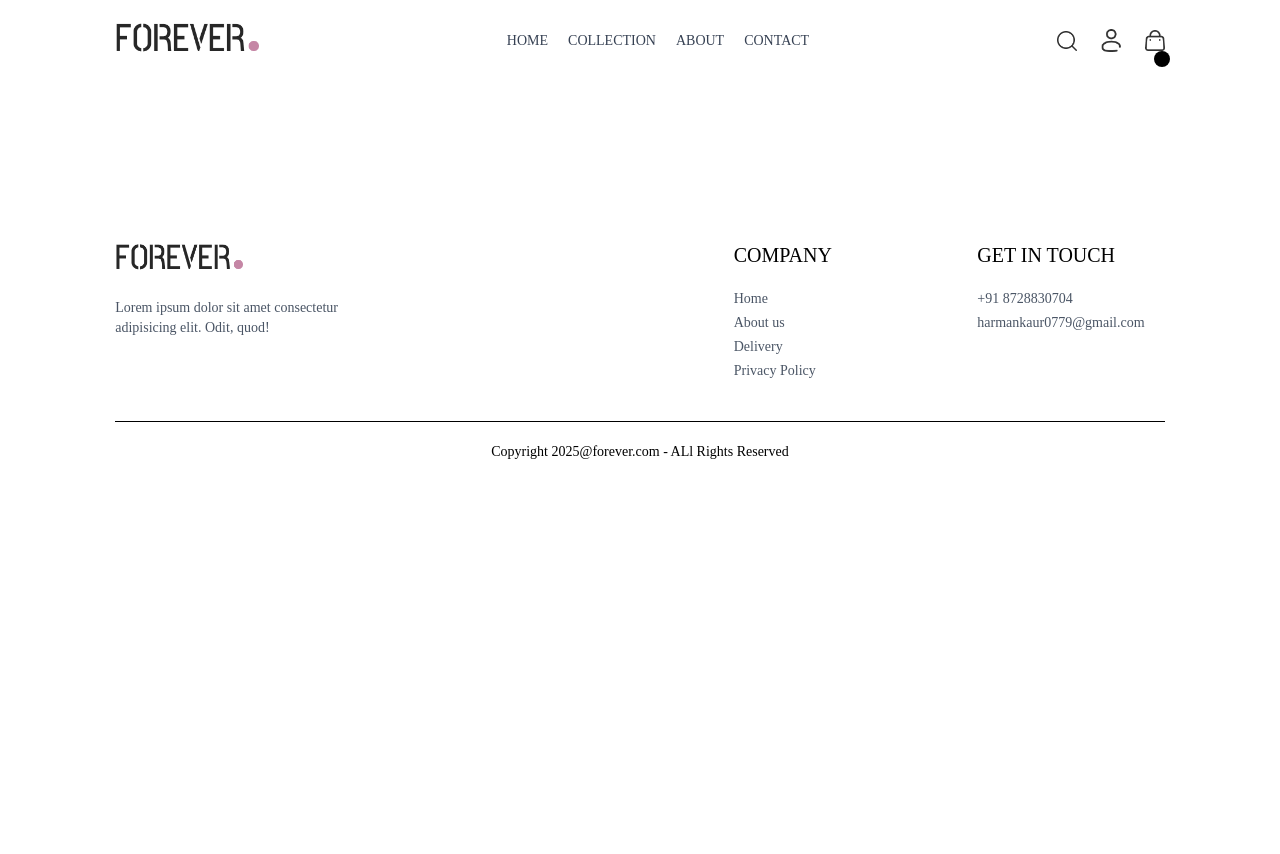
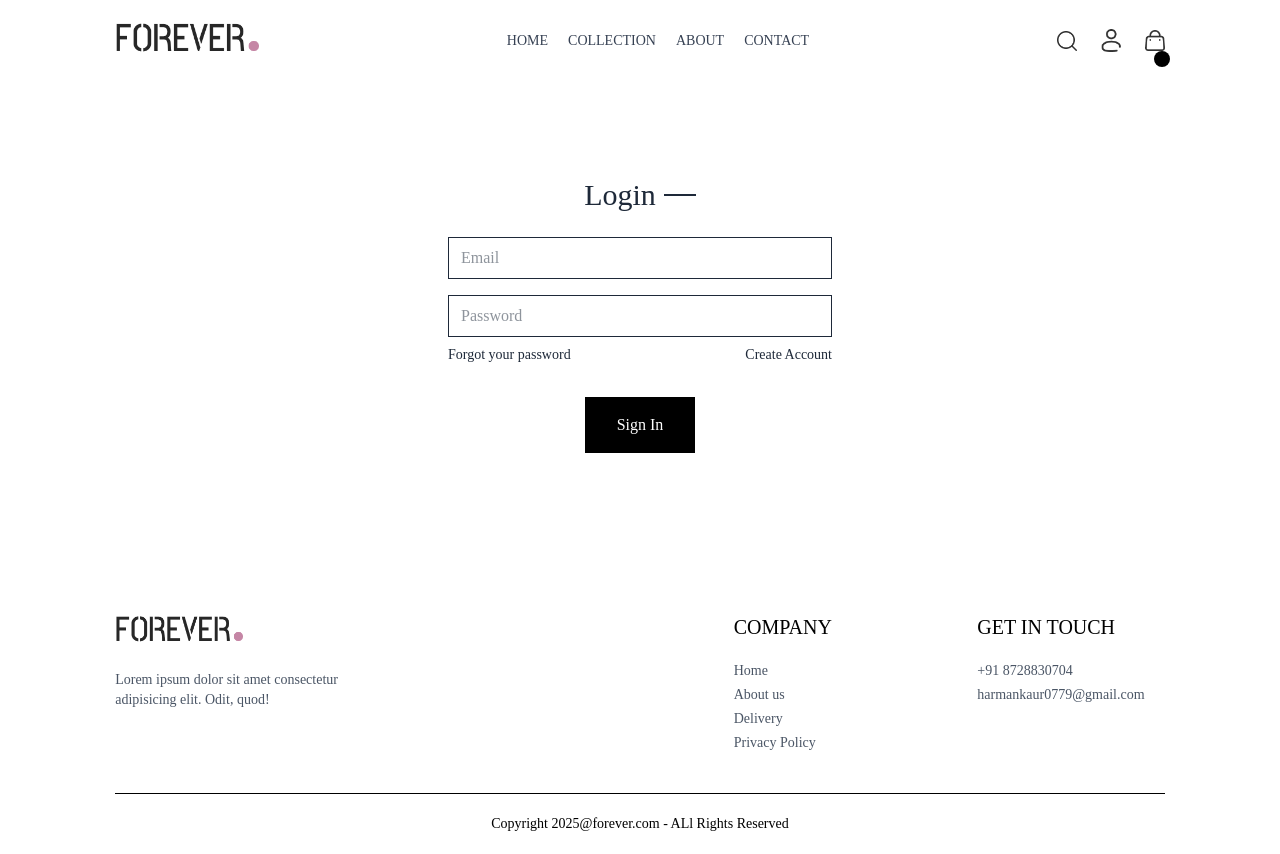
Before and after one commit to heyitsharman/Forever-Store, a React (Vite) app: page /login in a window 1280 px wide. Before the commit the page ends 800 px from the top, so only its background shows below. Built offline with nearby package versions, Linux system fonts and the light colour scheme.

Commit message:
Login Page added

```diff
--- a/src/components/Navbar.jsx
+++ b/src/components/Navbar.jsx
@@ -34,7 +34,7 @@
       <div className='flex items-center gap-6'>
         <img src={assets.search_icon} alt="" className='w-5 cursor-pointer' onClick={()=>setShowSearch(true)} />
         <div className='group relative'>
-            <img src={assets.profile_icon} alt="" className='w-5 cursor-pointer' />
+           <Link to='/login'><img src={assets.profile_icon} alt="" className='w-5 cursor-pointer' /></Link>
             <div className='group-hover:block hidden absolute dropdown-menu right-0 pt-4'>
                 <div className='flex flex-col gap-2 w-36 py-3 px-5 bg-slate-100 text-gray-500 rounded'>
                     <p className='cursor-pointer hover:text-black'>My Profile</p>
--- a/src/pages/Login.jsx
+++ b/src/pages/Login.jsx
@@ -1,10 +1,32 @@
 import React from 'react'
+import { useState } from 'react';
+const Login = () => {
 
-const Login = () => {
+  const [currentState,setCurrentState] = useState('Login');
+
+  const onSubmitHandler = async (e)=>{
+    e.preventDefault();
+
+  }
   return (
-    <div>
+    <form onSubmit={onSubmitHandler} className='flex flex-col items-center w-[90%] sm:max-w-96 m-auto mt-14 gap-4 text-gray-800'>
+      <div className='inline-flex items-center gap-2 mb-2 mt-10'>
+        <p className='prata-regular text-3xl'>{currentState}</p>
+        <hr className='border-none h-[1.5px] w-8 bg-gray-800'/>
+      </div>
 
-    </div>
+     {currentState==='Login' ? '' : <input type="text" className='w-full px-3 py-2 border border-gray-800' placeholder='Name' required/>}
+      <input type="email" className='w-full px-3 py-2 border border-gray-800' placeholder='Email' required/>
+      <input type="password" className='w-full px-3 py-2 border border-gray-800' placeholder='Password'required/>
+
+      <div className='w-full flex justify-between text-sm mt-[-8px]'>
+        <p className='cursor-pointer'>Forgot your password</p>
+        {
+          currentState==='Login'? <p className='cursor-pointer' onClick={()=>setCurrentState('Sign Up')}>Create Account</p> : <p className='cursor-pointer' onClick={()=>setCurrentState('Login')}>Login Here</p>
+        }
+      </div>
+      <button className='bg-black text-white font-light px-8 py-4 mt-4'>{currentState==='Login' ? 'Sign In' : 'Sign Up'}</button>
+    </form>
   )
 }
 
```
